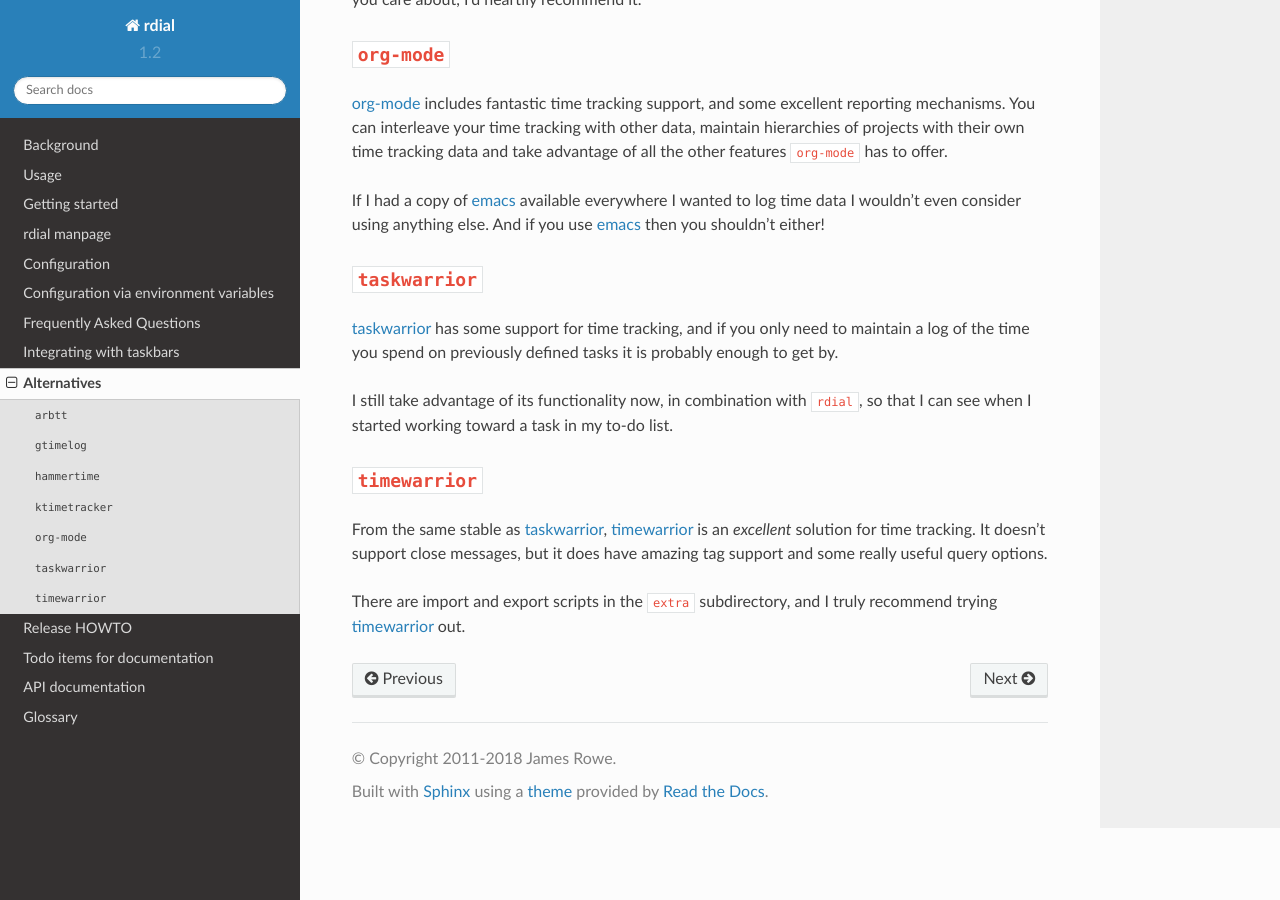
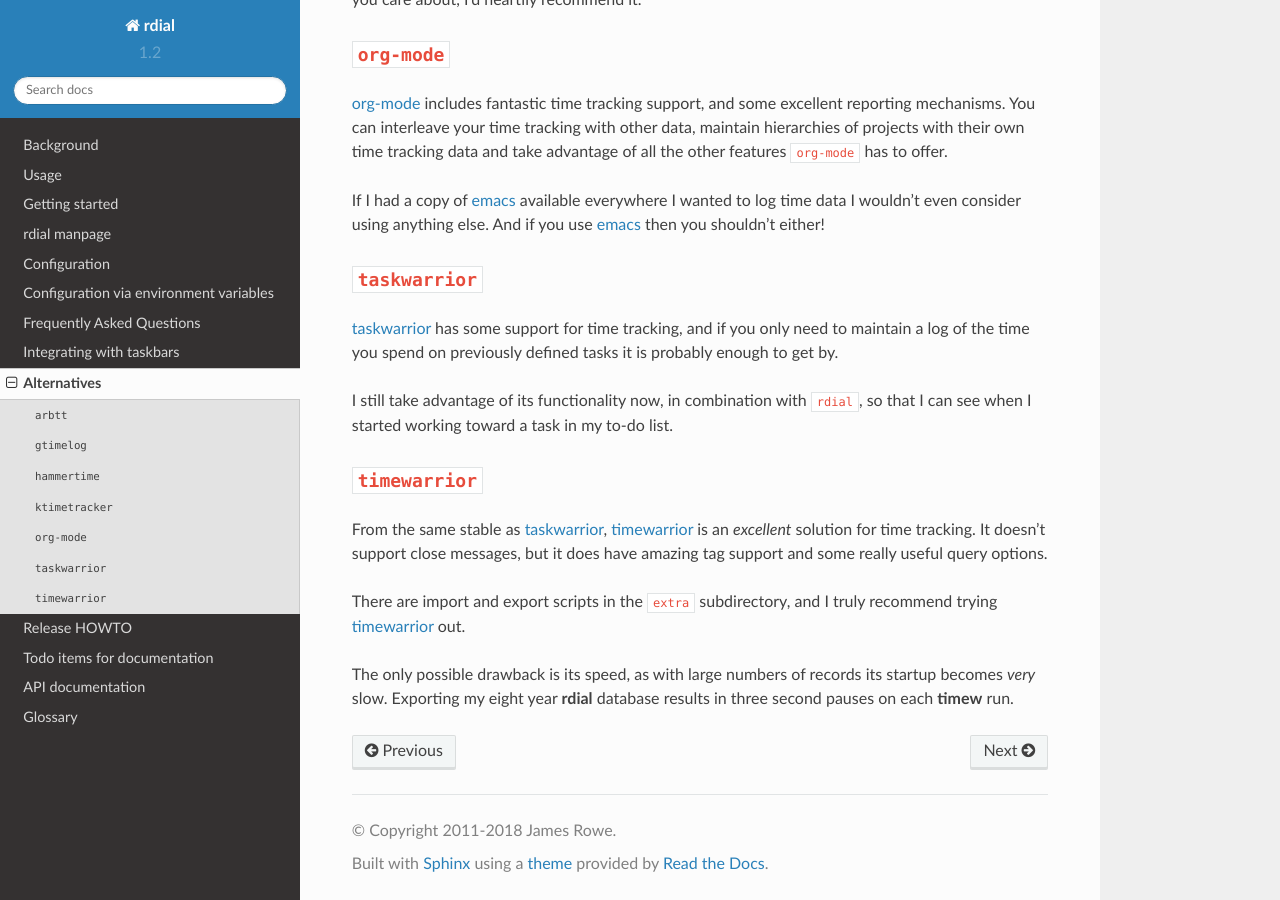
Before and after one commit to JNRowe/rdial, a Sphinx documentation site: the page built from doc/alternatives.rst, in a window 1280 px wide and 900 px high, scrolled down 1464 px. Built offline with Sphinx 7.4.7 and the Read the Docs theme 2.0.0, drawn with Linux system fonts in a browser that asks for light colours.

Commit message:
Add timew speed note
The import and export scripts in extra/ have been a boon for getting new
users to report their transition stories both in to and out of rdial.

```diff
--- a/doc/alternatives.rst
+++ b/doc/alternatives.rst
@@ -105,4 +105,8 @@
 There are import and export scripts in the ``extra`` subdirectory, and I truly
 recommend trying timewarrior_ out.
 
+The only possible drawback is its speed, as with large numbers of records its
+startup becomes *very* slow.  Exporting my eight year :command:`rdial`
+database results in three second pauses on each :command:`timew` run.
+
 .. _timewarrior: https://taskwarrior.org/news/news.20160821.html
```
